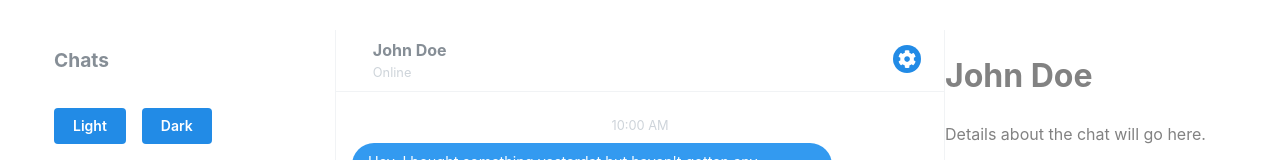
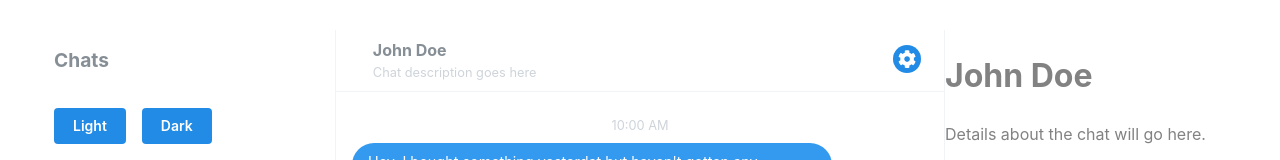
Before and after one commit to dmorozov/react-chat-template, a React (Vite) app: page / in a window 1280 px wide. Shown: the top 160 px of the page. Built offline with nearby package versions, Linux system fonts and the light colour scheme.

Commit message:
clean up

```diff
--- a/src/components/Chats/ChatMessages.tsx
+++ b/src/components/Chats/ChatMessages.tsx
@@ -25,7 +25,7 @@ export function ChatMessages({ chat }: ChatMessagesProps) {
                   {chat.name}
                 </Box>
                 <Box component="span" className={classes.chat_member__status}>
-                  Online
+                  Chat description goes here
                 </Box>
               </Box>
             </Box>
```
